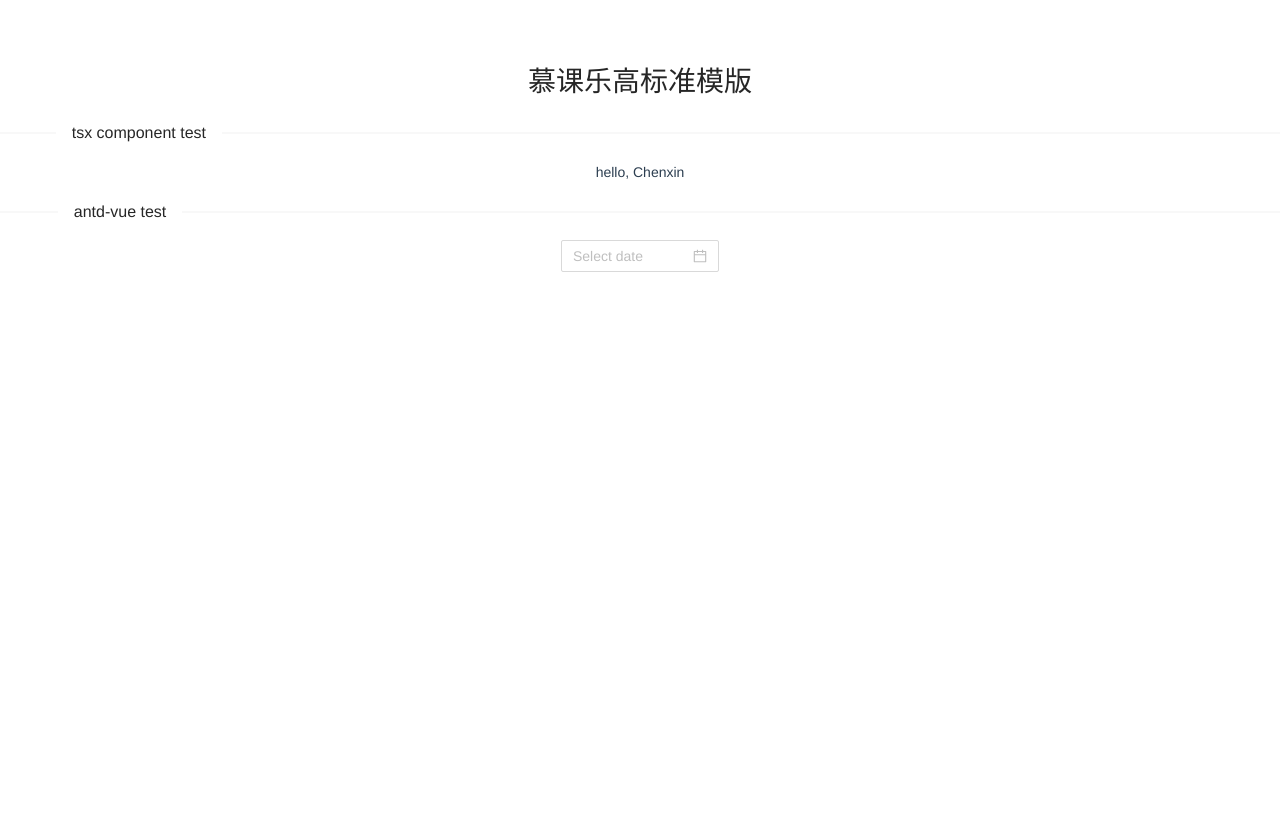
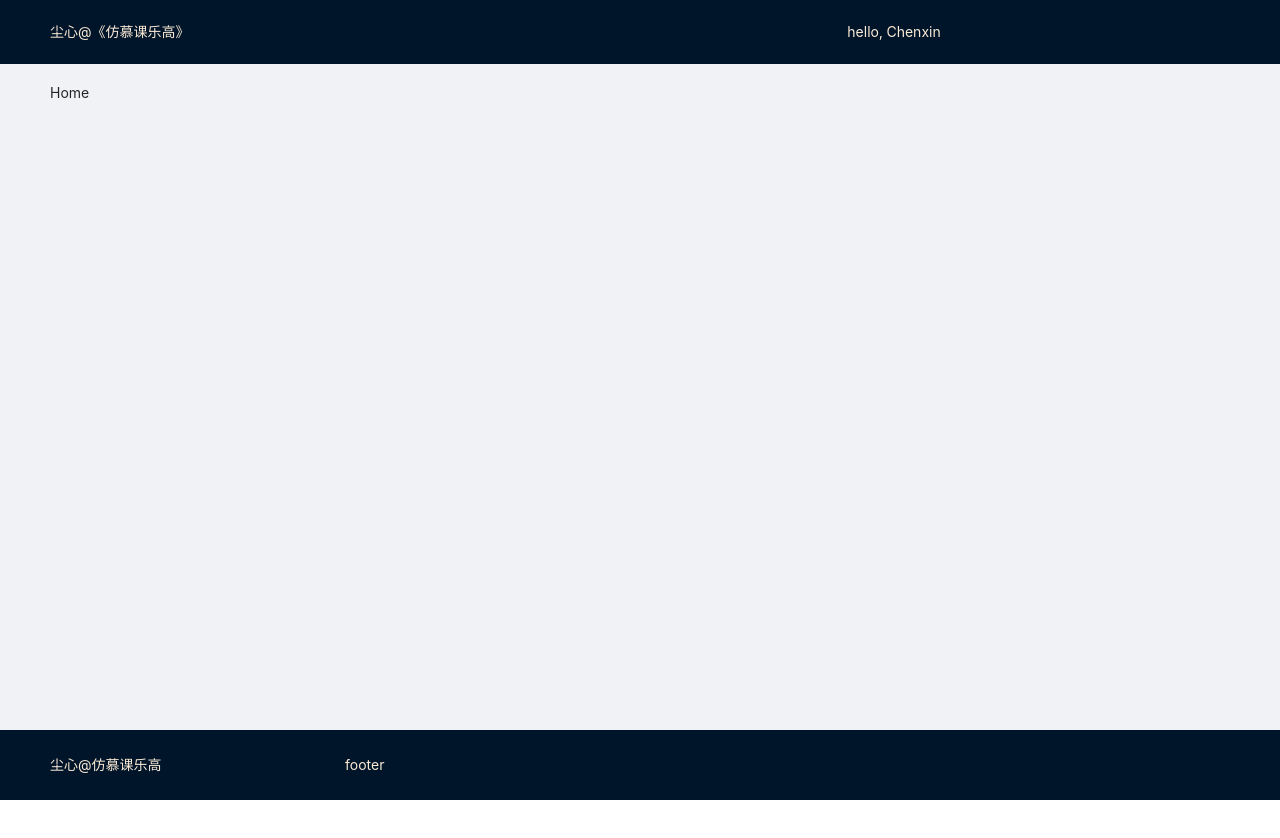
Before and after one commit to smilecode11/actual-combat-lego, a Vue app: page /#/home in a window 1280 px wide. Shown: the top 838 px of the page. After the commit the page ends 800 px from the top, so only its background shows below. Built offline with nearby package versions, Linux system fonts and the light colour scheme.

Commit message:
feat:vue-router 接入

```diff
--- a/package.json
+++ b/package.json
@@ -4,20 +4,22 @@
   "private": true,
   "scripts": {
     "serve": "vue-cli-service serve",
+    "dev": "vue-cli-service serve",
     "build": "vue-cli-service build",
     "lint": "vue-cli-service lint"
   },
   "dependencies": {
     "ant-design-vue": "^3.0.0-alpha.14",
     "core-js": "^3.6.5",
-    "vue": "^3.0.0"
+    "vue": "^3.0.0",
+    "vue-router": "^4.0.12"
   },
   "devDependencies": {
     "@typescript-eslint/eslint-plugin": "^2.33.0",
     "@typescript-eslint/parser": "^2.33.0",
     "@vue/cli-plugin-babel": "~4.5.0",
     "@vue/cli-plugin-eslint": "~4.5.0",
-    "@vue/cli-plugin-typescript": "~4.5.0",
+    "@vue/cli-plugin-typescript": "~4.4.0",
     "@vue/cli-service": "~4.5.0",
     "@vue/compiler-sfc": "^3.0.0",
     "@vue/eslint-config-typescript": "^5.0.2",
--- a/src/App.vue
+++ b/src/App.vue
@@ -1,42 +1,18 @@
 <template>
-	<h1>慕课乐高标准模版</h1>
-	<divider orientation="left">tsx component test</divider>
-	<hello :msg="helloMessage"></hello>
-	<divider orientation="left">antd-vue test</divider>
-	<antd-vue></antd-vue>
+	<router-view />
 </template>
 
 <script lang="ts">
 import { defineComponent } from "vue";
-import { Divider } from "ant-design-vue";
-
-import Hello from "./components/Hello";
-import AntdVue from "./components/AntdVue";
 
 export default defineComponent({
 	name: "App",
-	setup() {
-		const helloMessage = "hello, Chenxin";
-
-		return {
-			helloMessage
-		};
-	},
-	components: {
-		Hello,
-		AntdVue,
-		Divider
-	}
+	components: {}
 });
 </script>
 
-<style>
+<style scoped>
 #app {
 	font-family: Avenir, Helvetica, Arial, sans-serif;
-	-webkit-font-smoothing: antialiased;
-	-moz-osx-font-smoothing: grayscale;
-	text-align: center;
-	color: #2c3e50;
-	margin-top: 60px;
 }
 </style>
--- /dev/null
+++ b/src/layout/Default.vue
@@ -0,0 +1,54 @@
+<template>
+	<a-layout>
+		<a-layout-header>
+			<a-row :gutter="16">
+				<a-col :span="8">尘心@《仿慕课乐高》</a-col>
+				<a-col :span="8"></a-col>
+				<a-col :span="8">{{ helloMessage }}</a-col>
+			</a-row>
+		</a-layout-header>
+		<a-layout-content>
+			<router-view />
+		</a-layout-content>
+		<a-layout-footer>
+			<a-row>
+				<a-col :span="6">尘心@仿慕课乐高</a-col>
+				<a-col :span="18">footer</a-col>
+			</a-row>
+		</a-layout-footer>
+	</a-layout>
+</template>
+
+<script lang="ts">
+import { defineComponent } from "vue";
+
+export default defineComponent({
+	name: "App",
+	setup() {
+		const helloMessage = "hello, Chenxin";
+
+		return {
+			helloMessage
+		};
+	},
+	components: {}
+});
+</script>
+
+<style scoped>
+.ant-layout {
+	min-height: 100vh;
+}
+
+.ant-layout-header {
+	color: antiquewhite;
+}
+
+.ant-layout-content {
+	padding: 18px 50px;
+}
+.ant-layout-footer {
+	color: antiquewhite;
+	background: #001529;
+}
+</style>
--- /dev/null
+++ b/src/router/index.ts
@@ -0,0 +1,76 @@
+// import { defineAsyncComponent } from "vue";
+import { createRouter, createWebHashHistory } from "vue-router";
+
+import DefaultLayout from "../layout/Default.vue";
+import Home from "../views/Home.vue";
+import Detail from "../views/Detail.vue";
+import Login from "../views/Login.vue";
+import Page404 from "../views/Page404.vue";
+
+const routes = [
+	{
+		path: "/",
+		redirect: "/home"
+	},
+	{
+		path: "/home",
+		component: DefaultLayout,
+		name: "Home",
+		children: [
+			{
+				path: "",
+				component: Home
+			}
+		]
+	},
+	{
+		path: "/detail",
+		name: "Detail",
+		component: DefaultLayout,
+		children: [
+			{
+				path: ":id",
+				component: Detail
+			}
+		]
+	},
+	{
+		path: "/login",
+		name: "Login",
+		component: Login
+	},
+	{
+		path: "/editor/:id",
+		// component: defineAsyncComponent(() => import("../views/Editor.vue")),
+		component: () => import("../views/Editor.vue"),
+		name: "Editor"
+	},
+	{
+		path: "/404",
+		component: DefaultLayout,
+		name: "404",
+		children: [
+			{
+				path: "",
+				component: Page404
+			}
+		]
+	},
+	//  兜底路由设置
+	{
+		path: "/:w+",
+		name: "*",
+		redirect: "/404"
+	}
+];
+
+const router = createRouter({
+	history: createWebHashHistory(),
+	routes
+});
+
+/* router.beforeEach((form, to, next) => {
+	next();
+}); */
+
+export default router;
--- /dev/null
+++ b/src/views/Detail.vue
@@ -0,0 +1,12 @@
+<template>
+	<div>Detail</div>
+</template>
+
+<script lang="ts">
+import { defineComponent } from "vue";
+export default defineComponent({
+	setup() {
+		return {};
+	}
+});
+</script>
--- /dev/null
+++ b/src/views/Editor.vue
@@ -0,0 +1,30 @@
+<template>
+	<a-row>
+		<a-col :span="6">组件列表</a-col>
+		<a-col :span="12">
+			<div>画布区域</div>
+			{{ editorId }}
+		</a-col>
+		<a-col :span="6">组件属性</a-col>
+	</a-row>
+</template>
+
+<script lang="ts">
+import { defineComponent } from "vue";
+import { useRoute } from "vue-router";
+export default defineComponent({
+	name: "Editor",
+	setup() {
+		//#region 获取路由信息, 请求展示数据
+		const router = useRoute();
+		const editorId = router.params.id;
+
+		return {
+			editorId
+		};
+	},
+	mounted() {
+		// console.log(this.$route);
+	}
+});
+</script>
--- /dev/null
+++ b/src/views/Home.vue
@@ -0,0 +1,12 @@
+<template>
+	<div>Home</div>
+</template>
+
+<script lang="ts">
+import { defineComponent } from "vue";
+export default defineComponent({
+	setup() {
+		return {};
+	}
+});
+</script>
--- /dev/null
+++ b/src/views/Login.vue
@@ -0,0 +1,13 @@
+<template>
+	<div>Login</div>
+</template>
+
+<script lang="ts">
+import { defineComponent } from "vue";
+export default defineComponent({
+	name: "Login",
+	setup() {
+		return {};
+	}
+});
+</script>
--- /dev/null
+++ b/src/views/Page404.vue
@@ -0,0 +1,12 @@
+<template>
+	<div>Page With 404...</div>
+</template>
+
+<script lang="ts">
+import { defineComponent } from "vue";
+export default defineComponent({
+	setup() {
+		return {};
+	}
+});
+</script>
```
Also changed, not shown: src/main.ts (+16 -3 lines).
